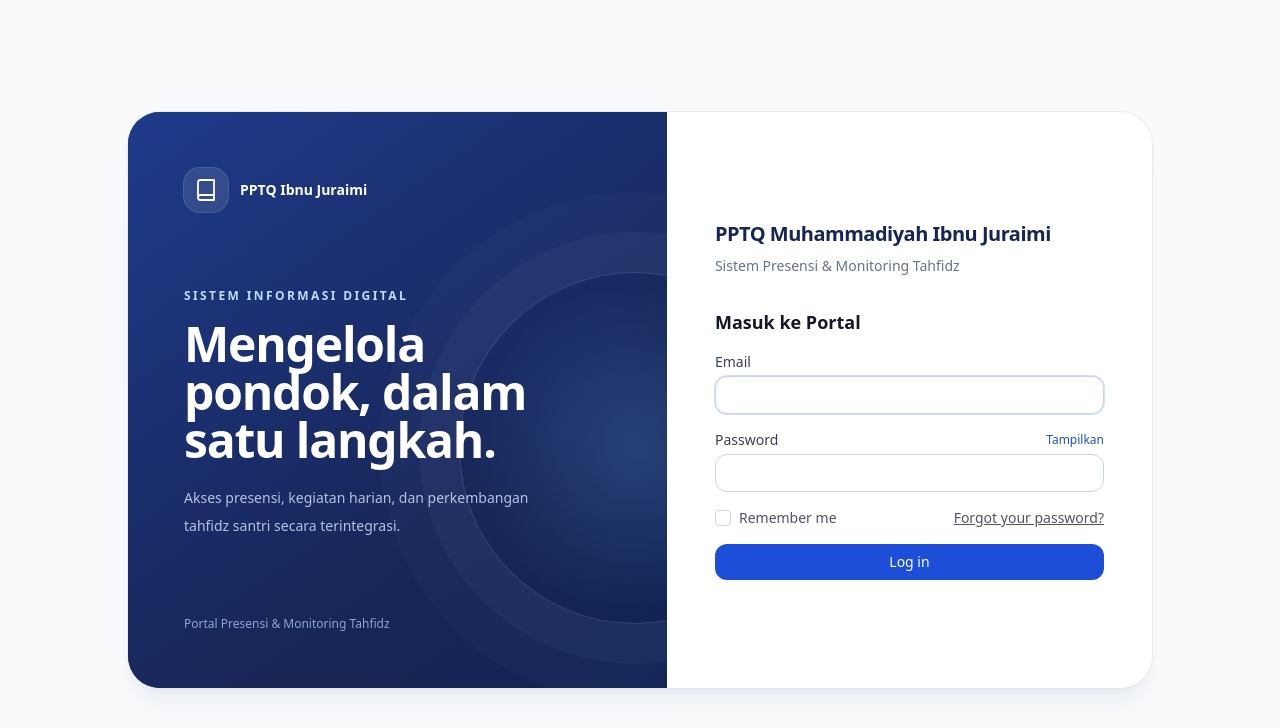
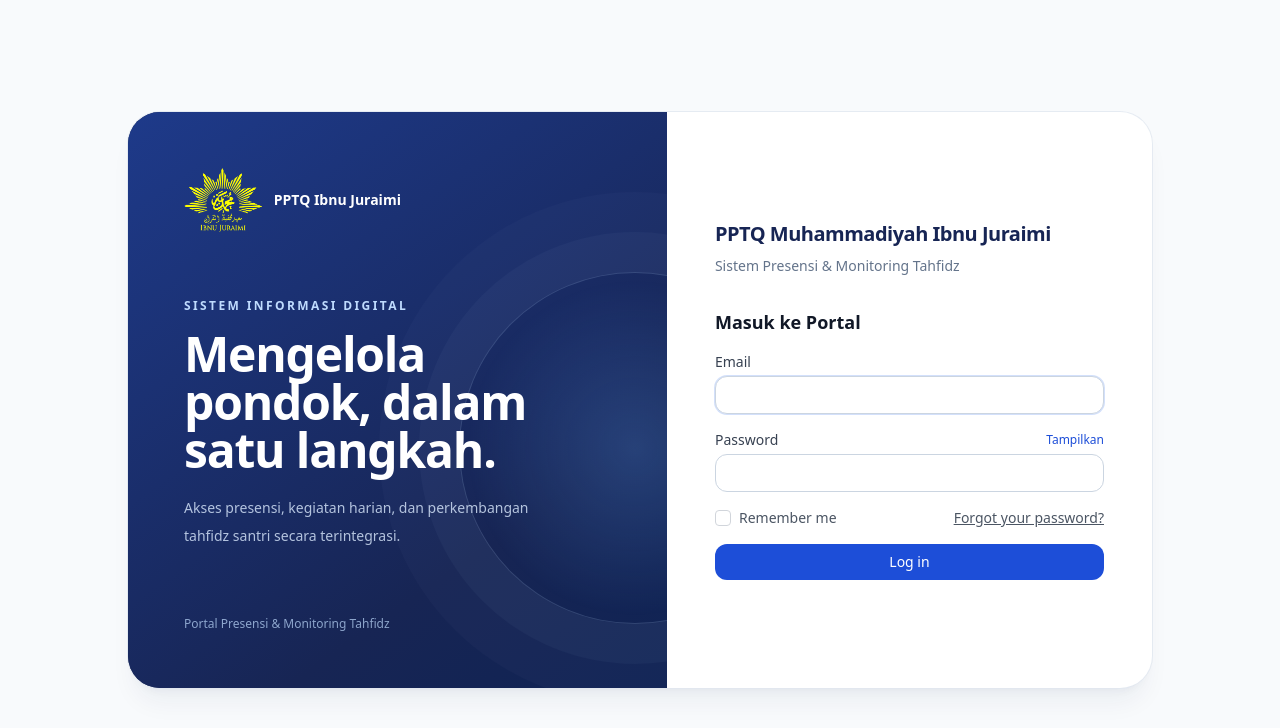
Before and after one commit to fadd00/capstone-2, a Laravel app: page /login in a window 1280 px wide. Shown: the top 728 px of the page. Run offline with Laravel 12, Linux system fonts and the light colour scheme; style sheets or scripts are compiled from the project's sources; some web fonts are replaced.

Commit message:
menambahkan logo PPTQ Ibnu Juraimi di login, sidebar, bar atas, dan favicon
Logo ditempatkan langsung di latar tanpa kotak, seperti panel login. Di latar terang logo memakai class logo-on-light (garis tepi tipis biru tua) agar warna kuningnya tetap terbaca.

Co-Authored-By: Claude Opus 5.5 <noreply@anthropic.com>

```diff
--- a/resources/css/app.css
+++ b/resources/css/app.css
@@ -383,3 +383,8 @@ dialog.app-dialog::backdrop {
         scroll-behavior: auto !important;
     }
 }
+
+/* Logo kuning di latar terang: garis tepi tipis biru tua agar tetap terbaca tanpa kotak latar. */
+.logo-on-light {
+    filter: drop-shadow(0 0 0.5px rgb(23 37 84 / 0.9)) drop-shadow(0 1px 1px rgb(23 37 84 / 0.35));
+}
--- a/resources/views/layouts/app.blade.php
+++ b/resources/views/layouts/app.blade.php
@@ -7,6 +7,7 @@
 
         <title>{{ $title ? $title . ' | ' . config('app.name', 'SIM PPTQ Ibnu Juraimi') : config('app.name', 'SIM PPTQ Ibnu Juraimi') }}</title>
 
+        <link rel="icon" type="image/png" href="{{ asset('images/logo-ibnu-juraimi.png') }}">
         <link rel="preconnect" href="https://fonts.bunny.net" crossorigin>
         <link href="https://fonts.bunny.net/css?family=plus-jakarta-sans:400,500,600,700&display=swap" rel="stylesheet">
 
@@ -33,7 +34,10 @@
                         </button>
                         <div class="min-w-0">
                             <span class="hidden lg:block text-xs font-medium uppercase tracking-[0.16em] text-slate-400">Portal Digital Pesantren</span>
-                            <span class="lg:hidden font-semibold text-sm text-blue-900 truncate">PPTQ Ibnu Juraimi</span>
+                            <span class="lg:hidden flex items-center gap-2 font-semibold text-sm text-blue-900 truncate">
+                                <img src="{{ asset('images/logo-ibnu-juraimi.png') }}" alt="" width="300" height="247" class="logo-on-light h-8 w-auto shrink-0">
+                                PPTQ Ibnu Juraimi
+                            </span>
                         </div>
                     </div>
 
--- a/resources/views/layouts/guest.blade.php
+++ b/resources/views/layouts/guest.blade.php
@@ -7,6 +7,7 @@
 
         <title>{{ $title ? $title . ' | ' . config('app.name', 'SIM PPTQ Ibnu Juraimi') : config('app.name', 'SIM PPTQ Ibnu Juraimi') }}</title>
 
+        <link rel="icon" type="image/png" href="{{ asset('images/logo-ibnu-juraimi.png') }}">
         <link rel="preconnect" href="https://fonts.bunny.net" crossorigin>
         <link href="https://fonts.bunny.net/css?family=plus-jakarta-sans:400,500,600,700&display=swap" rel="stylesheet">
 
@@ -19,11 +20,8 @@
             <div class="guest-panel w-full max-w-5xl overflow-hidden rounded-[2rem] bg-white shadow-xl shadow-blue-950/5 ring-1 ring-slate-200/80 lg:grid lg:grid-cols-[1fr_0.9fr]">
                 <section class="guest-intro hidden flex-col justify-between bg-blue-950 p-10 text-white lg:flex xl:p-14">
                     <a href="{{ route('home') }}" class="flex items-center gap-3">
-                        <span class="flex h-11 w-11 items-center justify-center rounded-2xl bg-white/10 ring-1 ring-white/20">
-                            <svg class="h-6 w-6" aria-hidden="true" fill="none" viewBox="0 0 24 24" stroke="currentColor">
-                                <path stroke-linecap="round" stroke-linejoin="round" stroke-width="1.8" d="M4 19.5A2.5 2.5 0 016.5 17H20M6.5 2H20v20H6.5A2.5 2.5 0 014 19.5v-15A2.5 2.5 0 016.5 2z" />
-                            </svg>
-                        </span>
+                        <img src="{{ asset('images/logo-ibnu-juraimi.png') }}" alt="" width="300" height="247" class="h-16 w-auto">
+
                         <span class="text-sm font-bold">PPTQ Ibnu Juraimi</span>
                     </a>
                     <div class="relative z-10 py-12">
@@ -37,6 +35,7 @@
 
                 <div class="flex flex-col justify-center p-6 sm:p-10 lg:p-12">
                     <header class="mb-8 text-center lg:text-left">
+                        <img src="{{ asset('images/logo-ibnu-juraimi.png') }}" alt="Logo PPTQ Ibnu Juraimi" width="300" height="247" class="logo-on-light mx-auto mb-4 h-20 w-auto lg:hidden">
                         <a href="{{ route('home') }}" class="inline-block text-xl font-bold tracking-tight text-blue-950">PPTQ Muhammadiyah Ibnu Juraimi</a>
                         <p class="mt-2 text-sm text-slate-500">Sistem Presensi &amp; Monitoring Tahfidz</p>
                     </header>
--- a/resources/views/layouts/navigation.blade.php
+++ b/resources/views/layouts/navigation.blade.php
@@ -69,11 +69,7 @@
        class="app-sidebar fixed inset-y-0 left-0 z-40 w-72 bg-white border-r border-slate-200 flex flex-col -translate-x-full transition-transform duration-200 lg:translate-x-0 lg:static lg:inset-auto">
     <div class="h-20 px-5 border-b border-slate-100 flex items-center justify-between shrink-0">
         <a href="{{ route('dashboard') }}" class="flex items-center gap-3 min-w-0">
-            <span class="flex h-10 w-10 shrink-0 items-center justify-center rounded-2xl bg-blue-600 text-white shadow-sm shadow-blue-600/20">
-                <svg class="h-5 w-5" aria-hidden="true" fill="none" viewBox="0 0 24 24" stroke="currentColor">
-                    <path stroke-linecap="round" stroke-linejoin="round" stroke-width="1.8" d="M4 19.5A2.5 2.5 0 016.5 17H20M6.5 2H20v20H6.5A2.5 2.5 0 014 19.5v-15A2.5 2.5 0 016.5 2z" />
-                </svg>
-            </span>
+            <img src="{{ asset('images/logo-ibnu-juraimi.png') }}" alt="" width="300" height="247" class="logo-on-light h-11 w-auto shrink-0">
             <span class="min-w-0">
                 <span class="block truncate text-sm font-bold text-blue-950">PPTQ Ibnu Juraimi</span>
                 <span class="block truncate text-[11px] font-medium text-slate-400">Sistem Informasi Pesantren</span>
```
Also changed, not shown: public/images/logo-ibnu-juraimi.png (added).
